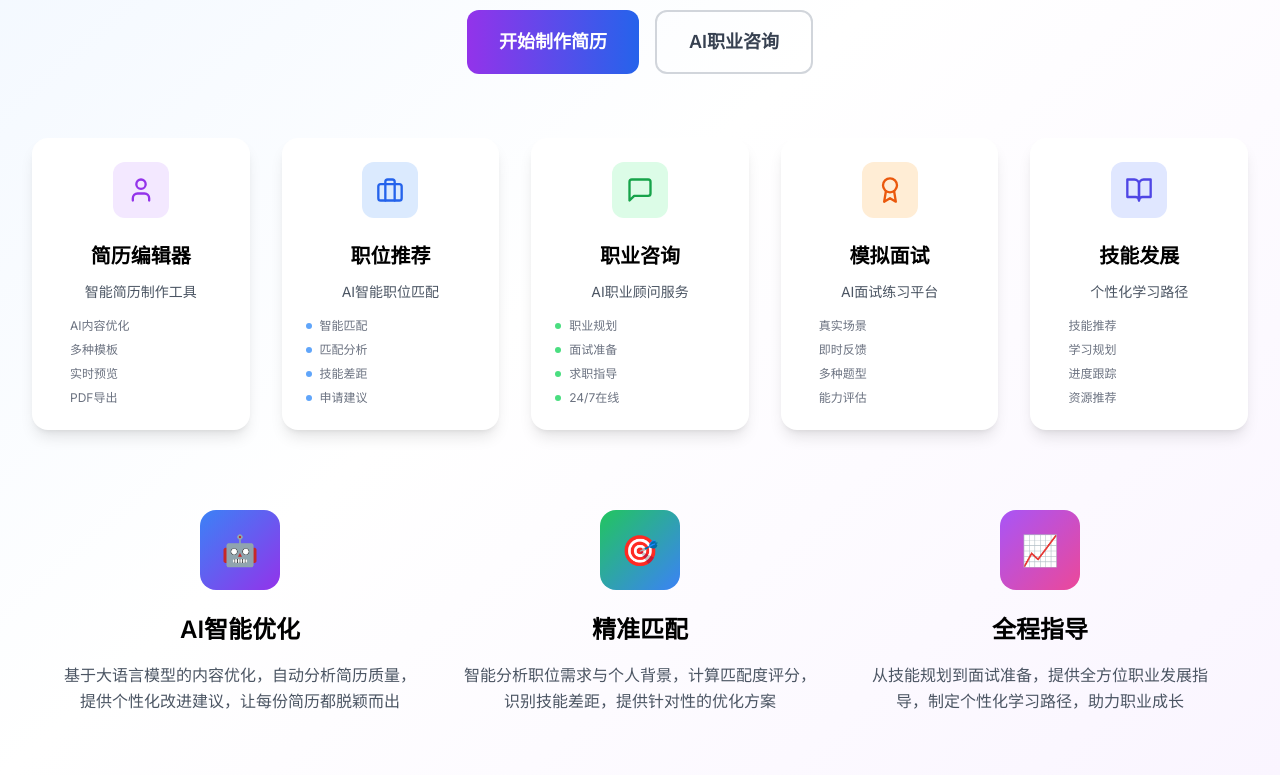
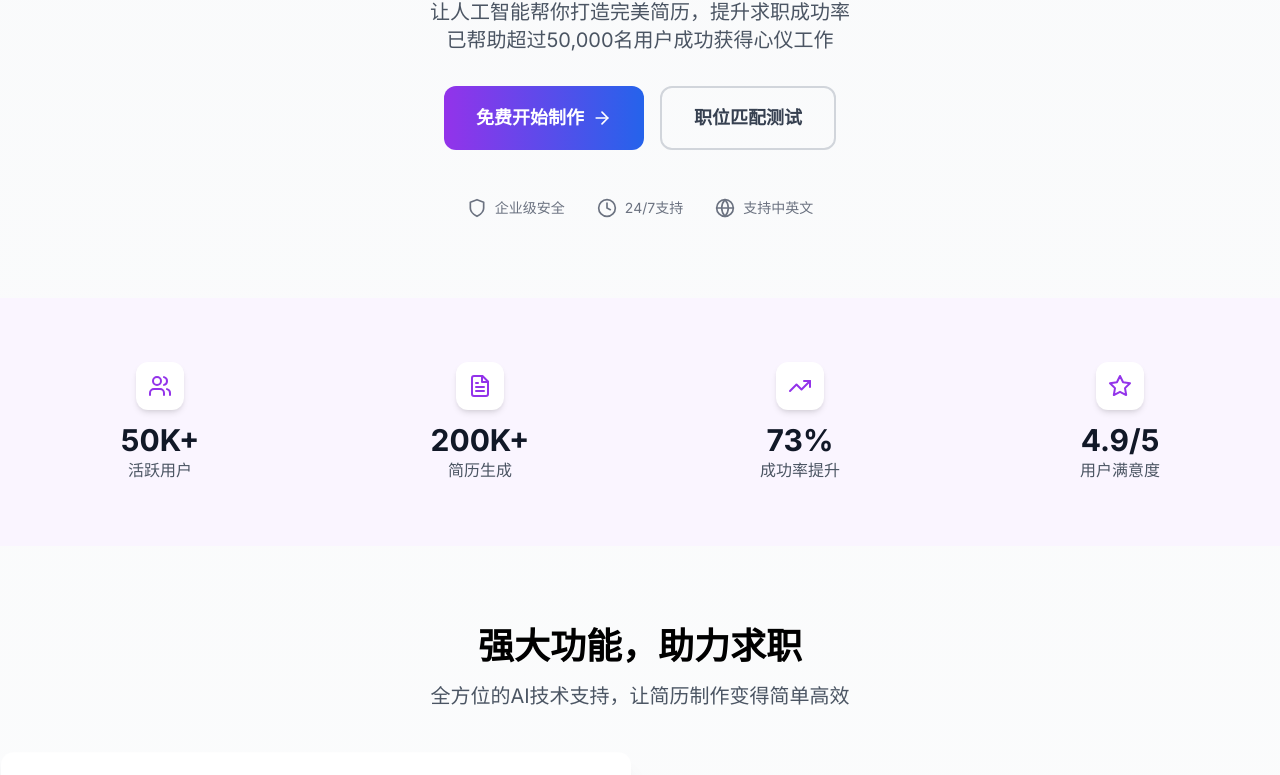
Before and after one commit to haodong124/ai-resume-agent, a React (Vite) app in the folder apps/web/: page / in a window 1280 px wide. Shown: the part 358-1133 px from the top of the page. Built offline with nearby package versions, Linux system fonts and the light colour scheme.

Commit message:
Update App.tsx

```diff
--- a/apps/web/src/App.tsx
+++ b/apps/web/src/App.tsx
@@ -1,180 +1,41 @@
-// apps/web/src/App.tsx (最终完整版)
+// apps/web/src/App.tsx
 import React from 'react'
-import { BrowserRouter as Router, Routes, Route } from 'react-router-dom'
+import { BrowserRouter as Router, Routes, Route, Navigate } from 'react-router-dom'
 import { Toaster } from 'react-hot-toast'
-import { MessageSquare, Award, Briefcase, User, BookOpen } from 'lucide-react'
-
-// 页面组件
+import HomePage from './pages/HomePage'
 import EditorPage from './pages/EditorPage'
-import JobsPage from './pages/JobsPage'
+import DashboardPage from './pages/DashboardPage'
+import LoginPage from './pages/LoginPage'
+import RegisterPage from './pages/RegisterPage'
+import PricingPage from './pages/PricingPage'
+import SharePage from './pages/SharePage'
 import CareerChatPage from './pages/CareerChatPage'
-import InterviewPage from './pages/InterviewPage'
-import SkillsPage from './pages/SkillsPage'
-
-// 主页组件
-const HomePage: React.FC = () => {
-  const navigate = (path: string) => {
-    window.location.href = path
-  }
-
-  const features = [
-    {
-      path: '/editor',
-      icon: User,
-      title: '简历编辑器',
-      description: '智能简历制作工具',
-      color: 'purple',
-      features: ['AI内容优化', '多种模板', '实时预览', 'PDF导出']
-    },
-    {
-      path: '/jobs',
-      icon: Briefcase,
-      title: '职位推荐',
-      description: 'AI智能职位匹配',
-      color: 'blue',
-      features: ['智能匹配', '匹配分析', '技能差距', '申请建议']
-    },
-    {
-      path: '/career-chat',
-      icon: MessageSquare,
-      title: '职业咨询',
-      description: 'AI职业顾问服务',
-      color: 'green',
-      features: ['职业规划', '面试准备', '求职指导', '24/7在线']
-    },
-    {
-      path: '/interview',
-      icon: Award,
-      title: '模拟面试',
-      description: 'AI面试练习平台',
-      color: 'orange',
-      features: ['真实场景', '即时反馈', '多种题型', '能力评估']
-    },
-    {
-      path: '/skills',
-      icon: BookOpen,
-      title: '技能发展',
-      description: '个性化学习路径',
-      color: 'indigo',
-      features: ['技能推荐', '学习规划', '进度跟踪', '资源推荐']
-    }
-  ]
-
-  return (
-    <div className="min-h-screen bg-gradient-to-br from-blue-50 via-white to-purple-50">
-      {/* Hero Section */}
-      <div className="max-w-7xl mx-auto px-4 sm:px-6 lg:px-8 pt-20 pb-16">
-        <div className="text-center mb-16">
-          <h1 className="text-5xl md:text-7xl font-bold text-gray-900 mb-8">
-            让 <span className="bg-gradient-to-r from-purple-600 via-blue-600 to-cyan-600 bg-clip-text text-transparent">AI</span> 助力
-            <br />你的职场之路
-          </h1>
-
-          <p className="text-xl md:text-2xl text-gray-600 mb-12 max-w-4xl mx-auto leading-relaxed">
-            从简历制作到职业规划，从技能提升到面试准备
-            <br />
-            一站式AI职业发展平台，让每一步都更精准
-          </p>
-
-          <div className="flex flex-col sm:flex-row gap-4 justify-center">
-            <button
-              onClick={() => navigate('/editor')}
-              className="px-8 py-4 bg-gradient-to-r from-purple-600 to-blue-600 text-white rounded-xl hover:shadow-lg transform hover:scale-105 transition-all text-lg font-semibold"
-            >
-              开始制作简历
-            </button>
-
-            <button
-              onClick={() => navigate('/career-chat')}
-              className="px-8 py-4 border-2 border-gray-300 text-gray-700 rounded-xl hover:border-purple-600 hover:text-purple-600 transition-all text-lg font-semibold"
-            >
-              AI职业咨询
-            </button>
-          </div>
-        </div>
-
-        {/* 功能卡片 */}
-        <div className="grid grid-cols-1 md:grid-cols-2 lg:grid-cols-3 xl:grid-cols-5 gap-8 mb-20">
-          {features.map((feature) => {
-            const Icon = feature.icon
-            return (
-              <div
-                key={feature.path}
-                onClick={() => navigate(feature.path)}
-                className="group cursor-pointer"
-              >
-                <div className="bg-white rounded-2xl shadow-lg hover:shadow-2xl transform hover:scale-105 transition-all duration-300 p-6 h-full">
-                  <div className={`w-14 h-14 bg-${feature.color}-100 rounded-xl mx-auto mb-6 flex items-center justify-center group-hover:bg-${feature.color}-200 transition-colors`}>
-                    <Icon className={`w-7 h-7 text-${feature.color}-600`} />
-                  </div>
-
-                  <h3 className="text-xl font-semibold mb-3 text-center">{feature.title}</h3>
-                  <p className="text-gray-600 text-sm text-center mb-4">{feature.description}</p>
-
-                  <div className="space-y-2">
-                    {feature.features.map((feat, index) => (
-                      <div key={index} className="flex items-center text-xs text-gray-500">
-                        <div className={`w-1.5 h-1.5 bg-${feature.color}-400 rounded-full mr-2`}></div>
-                        {feat}
-                      </div>
-                    ))}
-                  </div>
-                </div>
-              </div>
-            )
-          })}
-        </div>
-
-        {/* 特色介绍 */}
-        <div className="grid grid-cols-1 md:grid-cols-3 gap-12 max-w-6xl mx-auto">
-          <div className="text-center">
-            <div className="w-20 h-20 bg-gradient-to-br from-blue-500 to-purple-600 rounded-2xl mx-auto mb-6 flex items-center justify-center">
-              <span className="text-3xl">🤖</span>
-            </div>
-            <h3 className="text-2xl font-semibold mb-4">AI智能优化</h3>
-            <p className="text-gray-600 leading-relaxed">
-              基于大语言模型的内容优化，自动分析简历质量，提供个性化改进建议，让每份简历都脱颖而出
-            </p>
-          </div>
-
-          <div className="text-center">
-            <div className="w-20 h-20 bg-gradient-to-br from-green-500 to-blue-500 rounded-2xl mx-auto mb-6 flex items-center justify-center">
-              <span className="text-3xl">🎯</span>
-            </div>
-            <h3 className="text-2xl font-semibold mb-4">精准匹配</h3>
-            <p className="text-gray-600 leading-relaxed">
-              智能分析职位需求与个人背景，计算匹配度评分，识别技能差距，提供针对性的优化方案
-            </p>
-          </div>
-
-          <div className="text-center">
-            <div className="w-20 h-20 bg-gradient-to-br from-purple-500 to-pink-500 rounded-2xl mx-auto mb-6 flex items-center justify-center">
-              <span className="text-3xl">📈</span>
-            </div>
-            <h3 className="text-2xl font-semibold mb-4">全程指导</h3>
-            <p className="text-gray-600 leading-relaxed">
-              从技能规划到面试准备，提供全方位职业发展指导，制定个性化学习路径，助力职业成长
-            </p>
-          </div>
-        </div>
-      </div>
-    </div>
-  )
-}
+import NotFoundPage from './pages/NotFoundPage'
 
 function App() {
   return (
     <Router>
-      <div className="App">
+      <div className="min-h-screen bg-gray-50">
         <Routes>
+          {/* 公开页面 */}
           <Route path="/" element={<HomePage />} />
+          <Route path="/login" element={<LoginPage />} />
+          <Route path="/register" element={<RegisterPage />} />
+          <Route path="/pricing" element={<PricingPage />} />
+
+          {/* 应用页面 */}
+          <Route path="/dashboard" element={<DashboardPage />} />
           <Route path="/editor" element={<EditorPage />} />
-          <Route path="/jobs" element={<JobsPage />} />
+          <Route path="/editor/:id" element={<EditorPage />} />
           <Route path="/career-chat" element={<CareerChatPage />} />
-          <Route path="/interview" element={<InterviewPage />} />
-          <Route path="/skills" element={<SkillsPage />} />
+          <Route path="/share/:id" element={<SharePage />} />
+
+          {/* 404 页面 */}
+          <Route path="/404" element={<NotFoundPage />} />
+          <Route path="*" element={<Navigate to="/404" replace />} />
         </Routes>
 
+        {/* Toast 通知 */}
         <Toaster
           position="top-right"
           toastOptions={{
@@ -182,19 +43,15 @@ function App() {
             style: {
               background: '#363636',
               color: '#fff',
-              borderRadius: '12px',
-              fontSize: '14px'
             },
             success: {
-              iconTheme: {
-                primary: '#10B981',
-                secondary: '#fff',
+              style: {
+                background: '#10b981',
               },
             },
             error: {
-              iconTheme: {
-                primary: '#EF4444',
-                secondary: '#fff',
+              style: {
+                background: '#ef4444',
               },
             },
           }}
```
